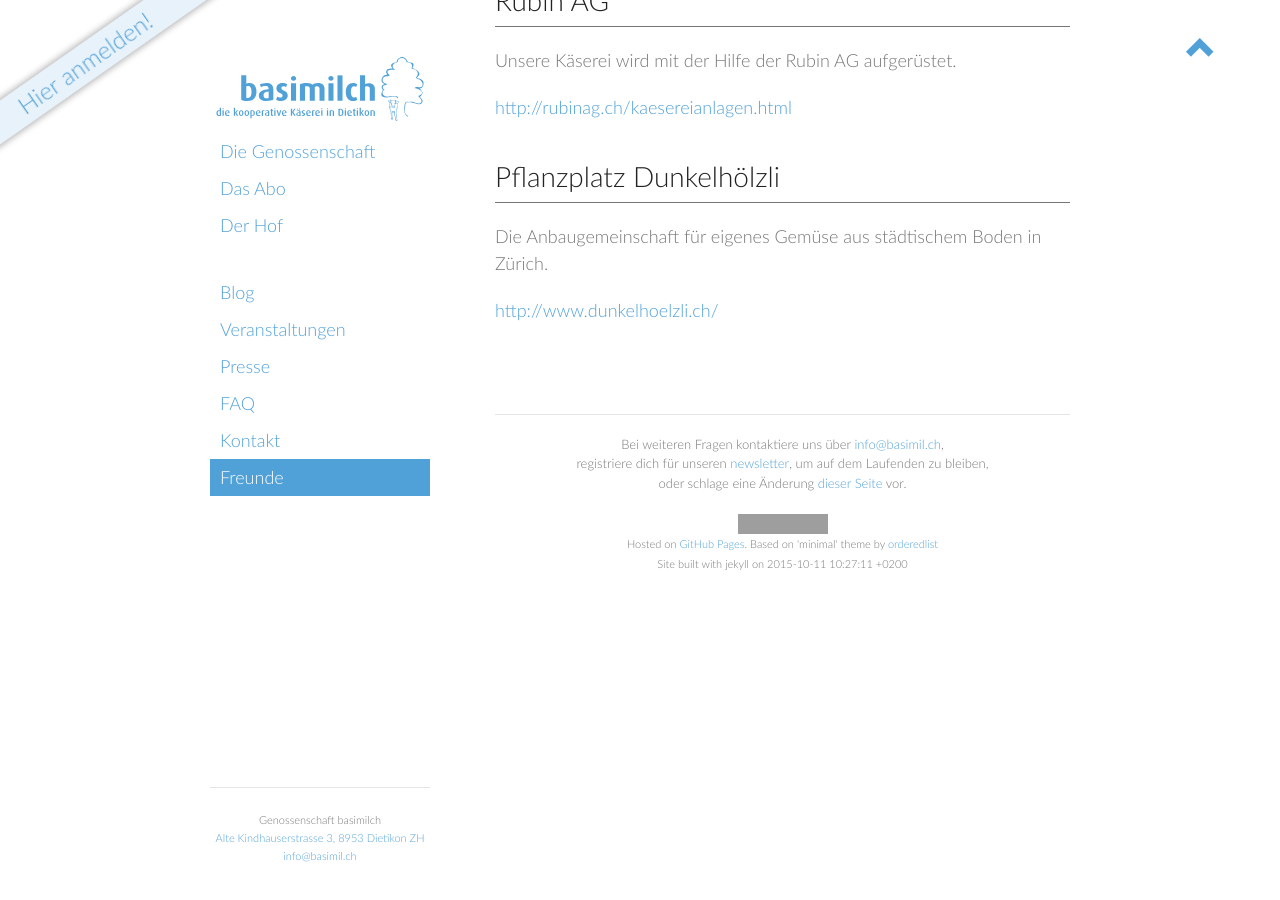
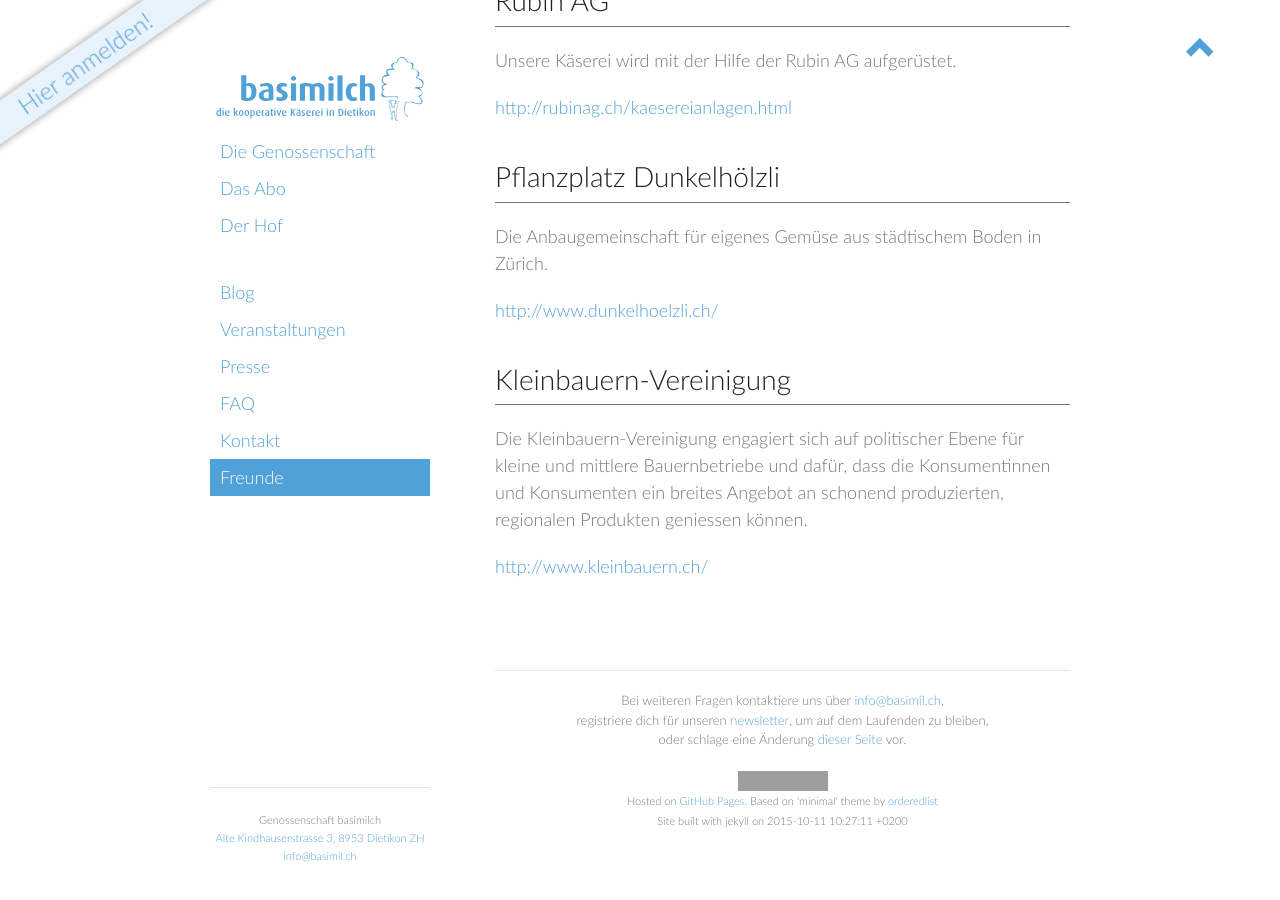
Before and after one commit to vryser/basimilch.github.io, a Jekyll site: the page built from pages/080-freunde.md, in a window 1280 px wide and 900 px high, scrolled down 1119 px. Built offline with Jekyll 4.4.1, drawn with Linux system fonts in a browser that asks for light colours; grey boxes are pictures that could not be loaded.

Commit message:
new: add link to 'Kleinbauern-Vereinigung' in 'Freunde'

```diff
--- a/pages/080-freunde.md
+++ b/pages/080-freunde.md
@@ -42,3 +42,13 @@ Die Anbaugemeinschaft für eigenes Gemüse aus städtischem Boden in
 Zürich.
 
 <http://www.dunkelhoelzli.ch/>
+
+
+#  Kleinbauern-Vereinigung
+
+Die Kleinbauern-Vereinigung engagiert sich auf politischer Ebene für
+kleine und mittlere Bauernbetriebe und dafür, dass die Konsumentinnen
+und Konsumenten ein breites Angebot an schonend produzierten,
+regionalen Produkten geniessen können.
+
+<http://www.kleinbauern.ch/>
```
